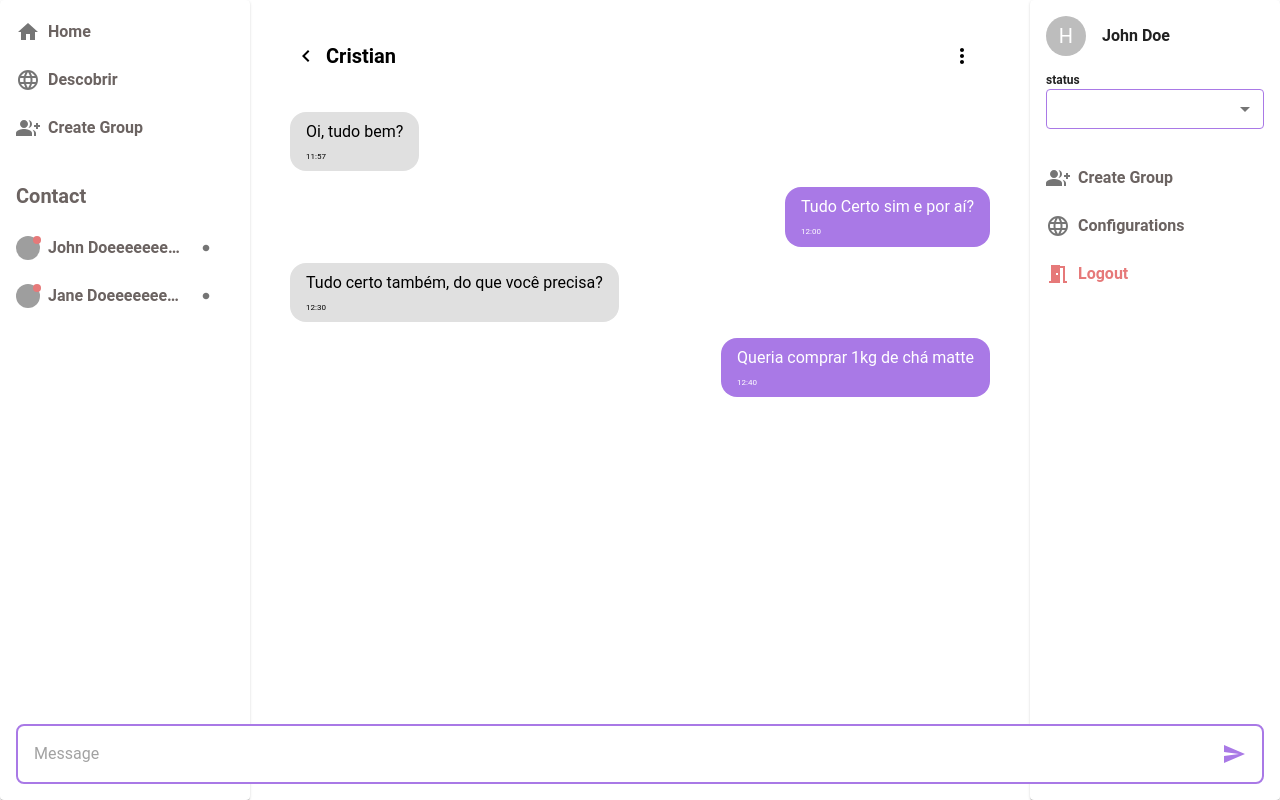
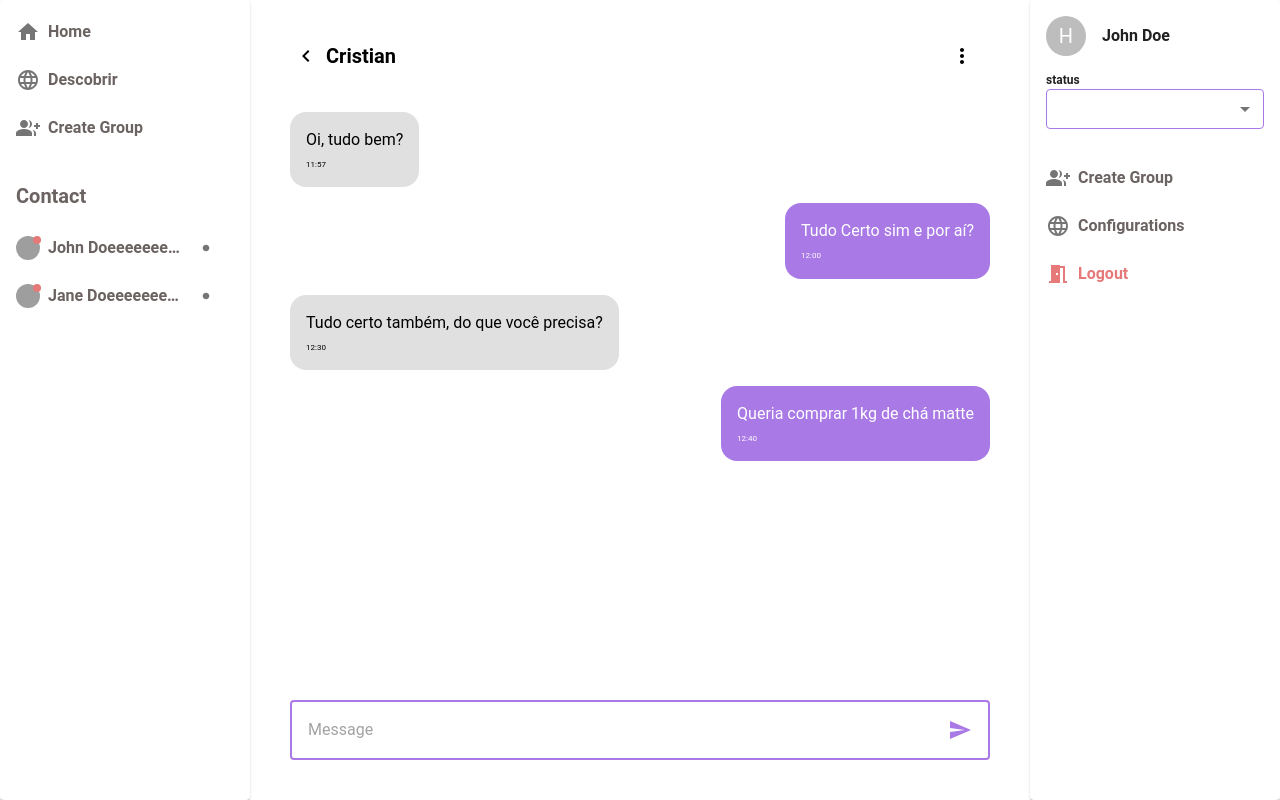
Before and after one commit to rafaeldellaquila/lotchats, a React (Vite) app: page /chat in a window 1280 px wide. Built offline with nearby package versions, Linux system fonts and the light colour scheme; grey boxes are pictures that could not be loaded.

Commit message:
:lipstick: adjustments on input chat

```diff
--- a/src/components/Chat/Chat/index.tsx
+++ b/src/components/Chat/Chat/index.tsx
@@ -16,7 +16,13 @@ const Chat: React.FC<ChatProps> = ({ messages, receiver, onBack }) => {
   const theme = useTheme()
 
   return (
-    <Box sx={{ display: 'flex', flexDirection: 'column', height: '100%' }}>
+    <Box
+      sx={{
+        display: 'flex',
+        flexDirection: 'column',
+        minHeight: '100%'
+      }}
+    >
       <ChatNavBar receiver={receiver} onBack={onBack} />
       <Box
         sx={{
@@ -31,35 +37,14 @@ const Chat: React.FC<ChatProps> = ({ messages, receiver, onBack }) => {
         }}
       >
         {messages.map(message => (
-          <MessageBubble
-            key={message.id}
-            message={message}
-            sx={{
-              maxWidth: '75%',
-              marginLeft: message.isOwner ? 'auto' : 0,
-              marginRight: message.isOwner ? 0 : 'auto',
-              backgroundColor: message.isOwner
-                ? theme.palette.primary.main
-                : theme.palette.grey[300],
-              color: message.isOwner
-                ? theme.palette.primary.contrastText
-                : 'inherit',
-              borderRadius: theme.shape.borderRadius,
-              padding: theme.spacing(1, 2)
-            }}
-          />
+          <MessageBubble key={message.id} message={message} />
         ))}
       </Box>
       <Box
         sx={{
-          position: 'fixed',
-          bottom: 0,
-          left: 0,
-          right: 0,
           backgroundColor: theme.palette.background.paper,
+          borderRadius: '4px',
           border: `2px solid ${theme.palette.primary.main}`,
-          borderRadius: '.5rem',
-          zIndex: 1000,
           m: 2
         }}
       >
--- a/src/components/Chat/MessageBubble/index.tsx
+++ b/src/components/Chat/MessageBubble/index.tsx
@@ -4,28 +4,29 @@ import { MessageProps } from '@/@types/common'
 
 interface MessageBubbleProps {
   message: MessageProps
-  sx?: SxProps<Theme>
 }
 
-const MessageBubble: React.FC<MessageBubbleProps> = ({ message, sx }) => {
+const MessageBubble: React.FC<MessageBubbleProps> = ({ message }) => {
   const theme = useTheme()
   const alignToRight = message.isOwner
 
   const bubbleStyles: SxProps<Theme> = {
     maxWidth: '80%',
     minWidth: '10%',
-    padding: theme.spacing(1),
+    padding: theme.spacing(2),
     margin: theme.spacing(1, 0),
     borderRadius: theme.shape.borderRadius,
     bgcolor: message.isOwner
       ? theme.palette.primary.main
       : theme.palette.grey[200],
-    color: message.isOwner
-      ? theme.palette.common.white
-      : theme.palette.text.primary,
     alignSelf: alignToRight ? 'flex-end' : 'flex-start',
     wordBreak: 'break-word',
-    ...sx
+    marginLeft: message.isOwner ? 'auto' : 0,
+    marginRight: message.isOwner ? 0 : 'auto',
+    backgroundColor: message.isOwner
+      ? theme.palette.primary.main
+      : theme.palette.grey[300],
+    color: message.isOwner ? theme.palette.primary.contrastText : 'inherit'
   }
 
   return (
--- a/src/pages/ChatPage/index.tsx
+++ b/src/pages/ChatPage/index.tsx
@@ -40,7 +40,7 @@ const ChatPage: React.FC = () => {
   const receiver =
     mockMessages.find(message => !message.isOwner)?.sender || undefined
   return (
-    <Box>
+    <Box sx={{ height: '100%' }}>
       <Chat
         messages={mockMessages}
         receiver={receiver}
```
